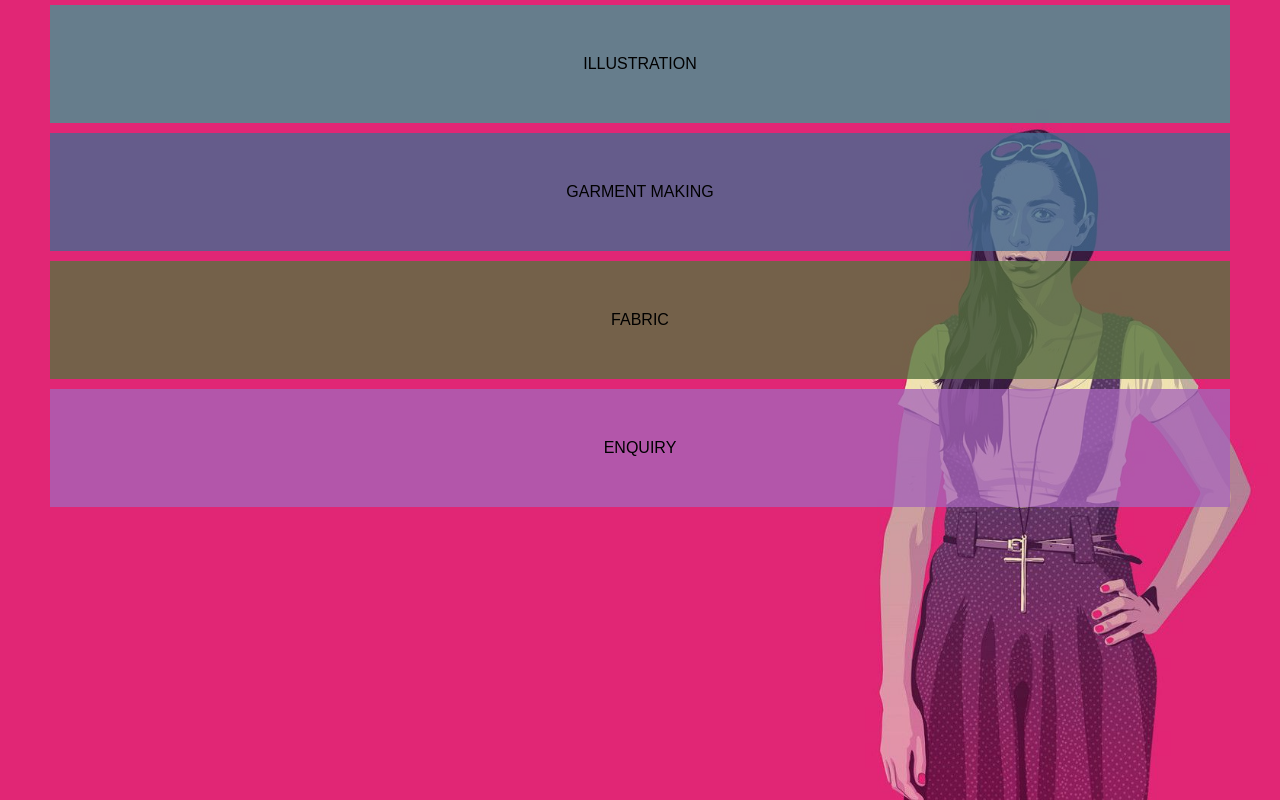
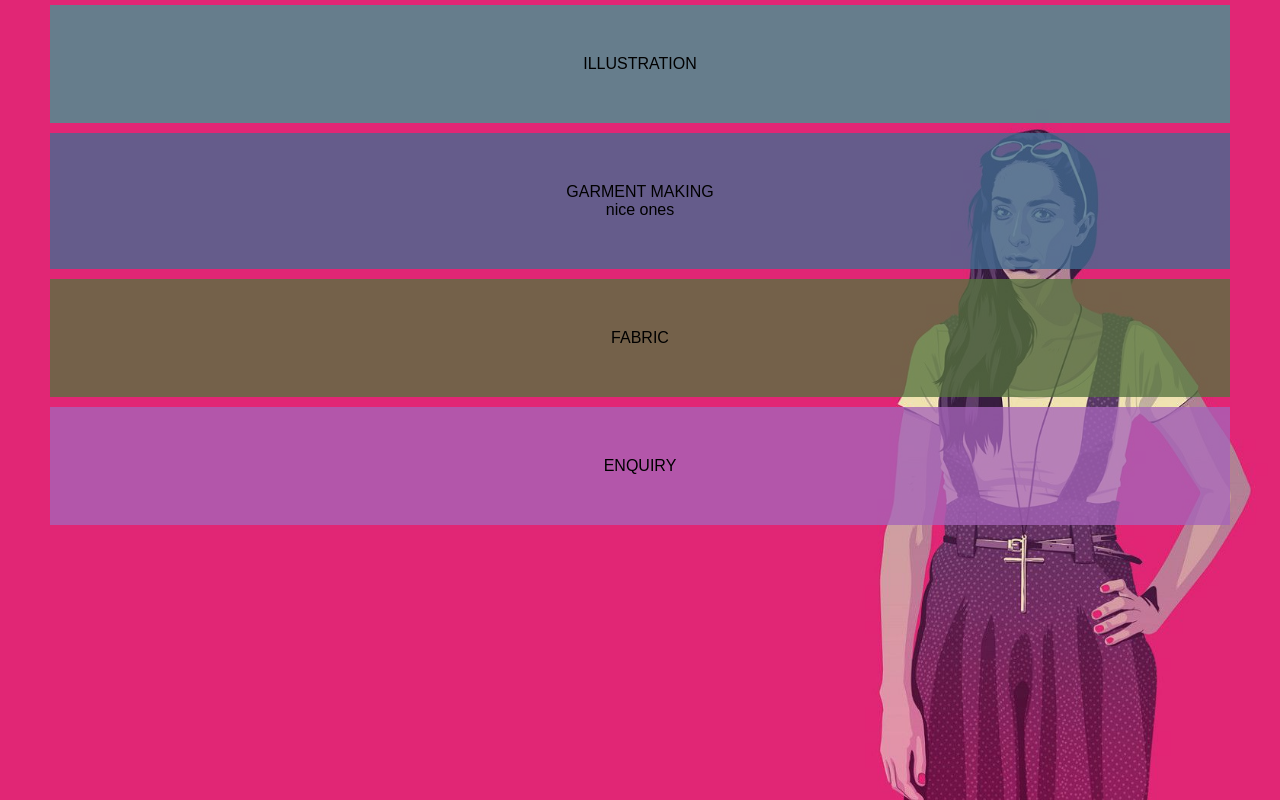
Before and after one commit to Spamit20/bklothing, a plain HTML site: page client.html in a window 1280 px wide. Drawn offline with Linux system fonts and the light colour scheme.

Commit message:
last commit

```diff
--- a/client.html
+++ b/client.html
@@ -11,7 +11,9 @@
 <body>
 
     <div class="ilustrate">ILLUSTRATION</div>
-    <div class="garment">GARMENT MAKING</div>
+    <div class="garment">GARMENT MAKING<br>
+        nice ones
+    </div>
     <div class="fab">FABRIC</div>
     <div class="enq">ENQUIRY</div>
 
```
